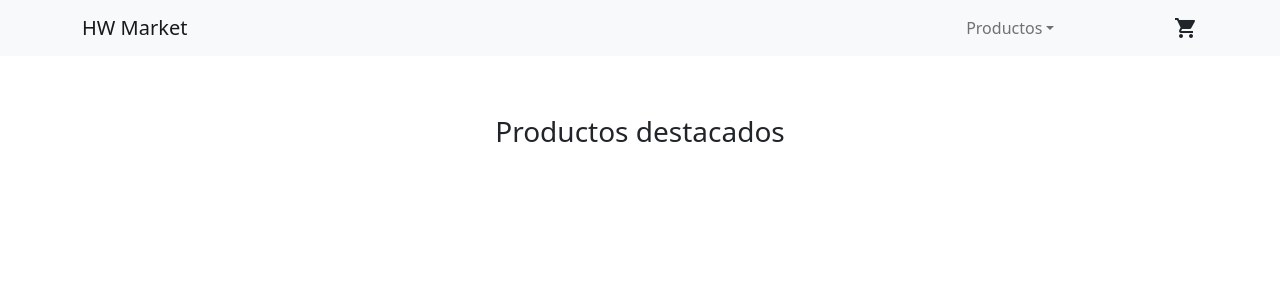
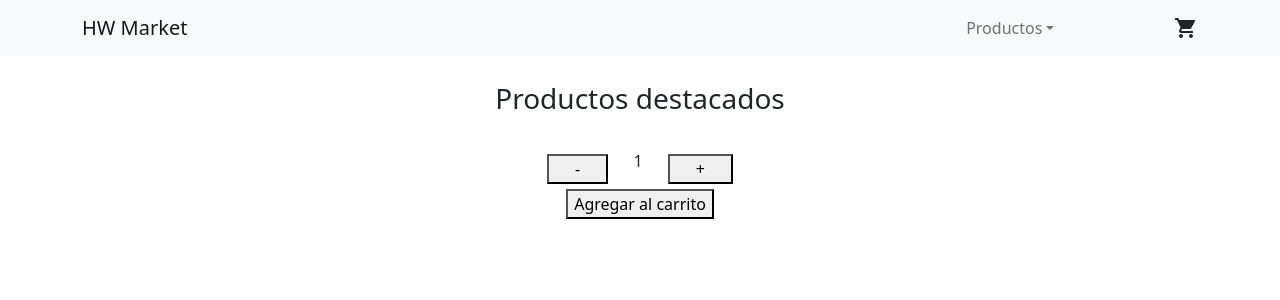
Before and after one commit to HX-MPrecelle/proyectRJS, a React (Create React App) app: page / in a window 1280 px wide. Shown: the top 300 px of the page. Built offline with nearby package versions, Linux system fonts and the light colour scheme.

Commit message:
Desafio clase 05 - Componentes 2

```diff
--- /dev/null
+++ b/src/components/ItemCount.css
@@ -0,0 +1,17 @@
+.posCount {
+    display: flex;
+    align-items: center;
+    justify-content: space-around;
+    padding-top: 2%;
+}
+
+.sepCount {
+    padding-left: 2%;
+    padding-right: 2%;
+}
+
+.posAgregar {
+    display: flex;
+    align-items: center;
+    justify-content: space-around;
+}
--- /dev/null
+++ b/src/components/ItemCount.js
@@ -0,0 +1,42 @@
+import { useState } from 'react';
+import './ItemCount.css'
+
+const ItemCount = ({ stock, initial, onAdd }) => {
+
+    let [contador, setContador] = useState(initial)
+
+
+    const sumar = () => {
+        if(contador < stock) {
+            setContador(contador + 1)
+        }
+    }
+
+    const restar = () => {
+        if(contador > 1) {
+            setContador(contador - 1)
+        }
+    }
+
+    const agregar = () => {
+        if(stock > 0)
+        onAdd(contador)
+    }
+
+
+
+    return (
+        <div>
+            <div className="justify-content-md-center posCount">
+            <button className="sepCount" onClick={restar}>-</button>
+            <p className="sepCount">{contador}</p>
+            <button className="sepCount" onClick={sumar}>+</button>
+            </div>
+            <div className="posAgregar">
+                <button disabled={stock > 0 ? false : true} onClick={agregar}>Agregar al carrito</button>
+            </div>
+        </div>
+     );
+}
+
+export default ItemCount;
--- a/src/components/ItemListContainer.js
+++ b/src/components/ItemListContainer.js
@@ -1,10 +1,14 @@
 //Import ItemListContainer.css
+import ItemCount from './ItemCount';
 import './ItemListContainer.css';
 
 const ItemListContainer = ({text}) => {
     return (
-        <h3 className="posH3">{text}</h3>
-     );
+        <>
+            <h3 className="posH3">{text}</h3>
+            <ItemCount stock = {5} initial = {1} onAdd = {(cantidad) => {console.log(cantidad)}}/>
+        </>
+    );
 }
 
 export default ItemListContainer;
--- a/src/components/NavBar.js
+++ b/src/components/NavBar.js
@@ -8,7 +8,6 @@ import Container from 'react-bootstrap/Container';
 import Navbar from 'react-bootstrap/Navbar';
 import Nav from 'react-bootstrap/Nav';
 import NavDropdown from 'react-bootstrap/NavDropdown';
-import ItemListContainer from './ItemListContainer';
 
 //Import styles
 import './NavBar.css';
@@ -40,7 +39,6 @@ const NavBar = (props) => {
                 <CartWidget/>
             </Container>
         </Navbar>
-        <ItemListContainer/>
         </>
     )
 }
```
